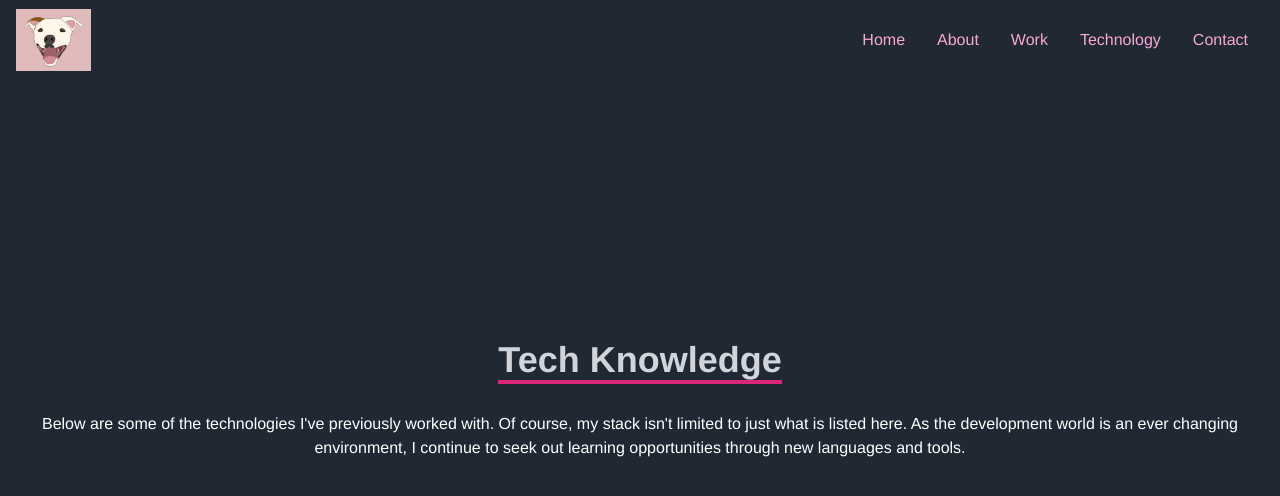
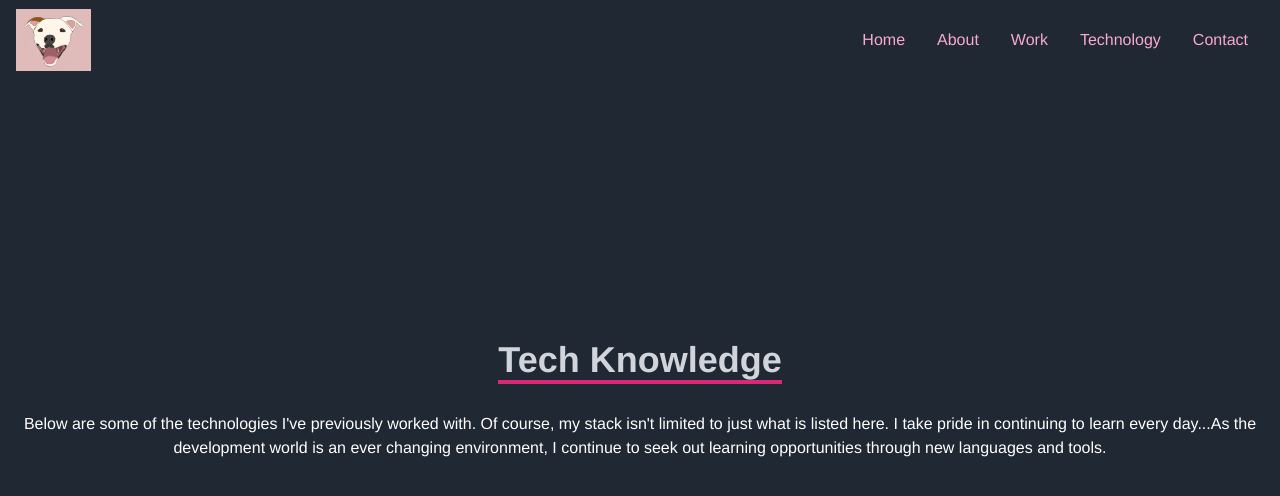
Before and after one commit to ScottieTee/Sarah-Thompson-Portfolio, a React (Create React App) app in the folder my-portfolio/: page /tech in a window 1280 px wide. Shown: the top 496 px of the page. Built offline with nearby package versions, Linux system fonts and the light colour scheme.

Commit message:
refactor

```diff
--- a/my-portfolio/src/componets/Navbar.jsx
+++ b/my-portfolio/src/componets/Navbar.jsx
@@ -1,8 +1,6 @@
 import React, { useState } from "react";
 import oliverlogo from "../assets/oliverlogo.png";
-import { FaBars, FaTimes, FaGithub, FaLinkedin } from "react-icons/fa";
-import { HiOutlineMail } from 'react-icons/hi';
-import { BsFillPersonLinesFill } from 'react-icons/bs';
+import { FaBars, FaTimes } from "react-icons/fa";
 import { Link } from 'react-router-dom';
 
 const Navbar = () => {
--- a/my-portfolio/src/componets/about.jsx
+++ b/my-portfolio/src/componets/about.jsx
@@ -1,6 +1,5 @@
 import React from "react";
 import Monty from "../assets/monty.png";
-import { Link } from "react-router-dom";
 
 const About = () => {
     return (
--- a/my-portfolio/src/componets/contact.jsx
+++ b/my-portfolio/src/componets/contact.jsx
@@ -1,8 +1,7 @@
 import React from "react";
-import { FaBars, FaTimes, FaGithub, FaLinkedin } from "react-icons/fa";
+import { FaGithub, FaLinkedin } from "react-icons/fa";
 import { HiOutlineMail } from 'react-icons/hi';
-import { BsFillPersonLinesFill } from 'react-icons/bs';
-import { Link } from "react-router-dom";
+
 
 const Contact = () => {
     return (
--- a/my-portfolio/src/componets/technologies.jsx
+++ b/my-portfolio/src/componets/technologies.jsx
@@ -13,7 +13,7 @@ const Tech = () => {
             </div>
           <div className= "text-white text-center">
             <p>
-            Below are some of the technologies I've previously worked with. Of course, my stack isn't limited to just what is listed here. As the development world is an ever changing environment, I continue to seek out learning opportunities through new languages and tools.
+            Below are some of the technologies I've previously worked with. Of course, my stack isn't limited to just what is listed here. I take pride in continuing to learn every day...As the development world is an ever changing environment, I continue to seek out learning opportunities through new languages and tools.
             </p>
           </div>
 
@@ -23,3 +23,6 @@ const Tech = () => {
   };
 
 export default Tech;
+
+//html
+//css mongodb mongoose node express tailwindreactapollo
```
